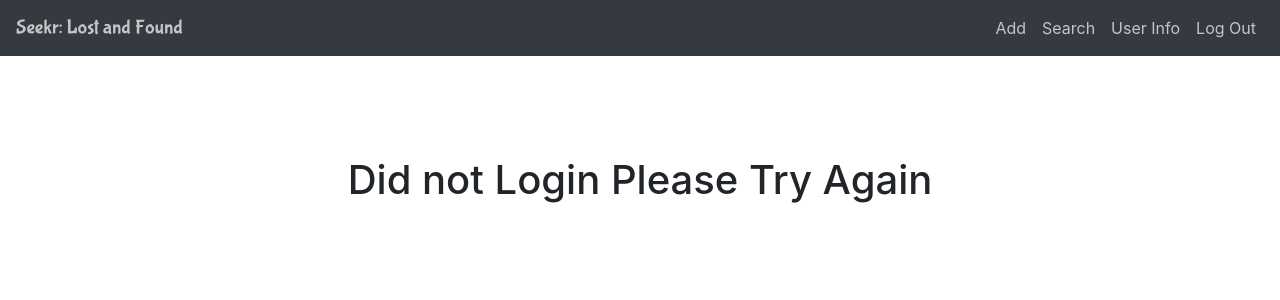
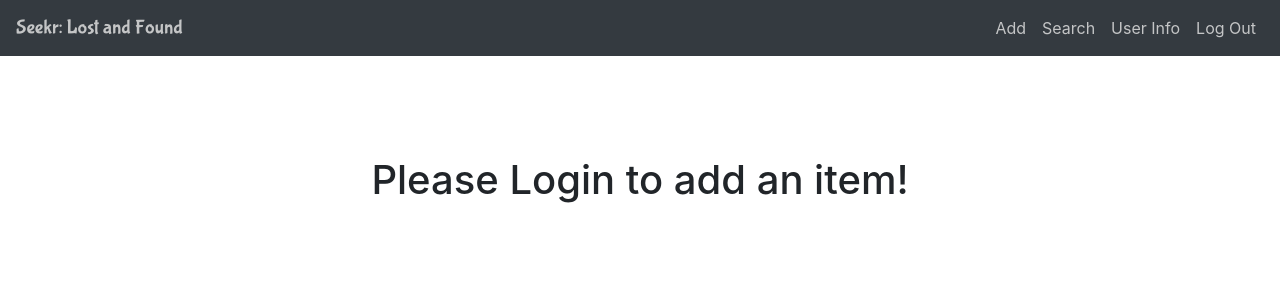
Before and after one commit to eugene-mindset/Seekr, a React (Create React App) app in the folder seekr/: page /unauthorized in a window 1280 px wide. Shown: the top 300 px of the page. Built offline with nearby package versions, Linux system fonts and the light colour scheme; the HTML template or start-up script is replaced by a standard one; what google-maps-react would draw is missing.

Commit message:
fixed routing on frontend depending on logged in or out

```diff
--- a/seekr/src/components/Users/Facebook.js
+++ b/seekr/src/components/Users/Facebook.js
@@ -44,11 +44,10 @@ const Facebook = () => {
         headers: { "Content-Type": "multipart/form-data" },
       });
 
-      return <Redirect to="/userinfo" />;
+      return <Redirect to="/" />;
   };
   let faceContent;
 
-  console.log(userID);
   if (userID == "null" || userID == "undefined") {
     faceContent = (
       <FacebookLogin
@@ -59,8 +58,13 @@ const Facebook = () => {
         callback={responseFacebook}
       />
     );
+    return <div>{faceContent}</div>;
   }
-  return <div>{faceContent}</div>;
+  else {
+    return (
+      <Redirect to="/" />
+    )
+  }
 };
 
 export default Facebook;
--- a/seekr/src/components/pages/Errorpage.jsx
+++ b/seekr/src/components/pages/Errorpage.jsx
@@ -1,11 +1,11 @@
-import React, { Component } from 'react'
+import React, { Component } from "react";
 
 const Errorpage = () => {
-    return (
-            <div style={{marginTop: "100px"}}>
-                <h1>Did not Login Please Try Again</h1>
-            </div>
-    )
-}
+  return (
+    <div style={{ marginTop: "100px" }}>
+      <h1>Please Login to add an item!</h1>
+    </div>
+  );
+};
 
 export default Errorpage;
--- a/seekr/src/components/pages/Logout.jsx
+++ b/seekr/src/components/pages/Logout.jsx
@@ -19,7 +19,8 @@ const Logout = () => {
 		setEmail(null);
 		setUserID(null);
 		setProfilePic(null);
-		return <Redirect to="/" />
+		window.location.reload(false);
+
 	}
 
 	if (userID != 'null' && userID != 'undefined') {
@@ -31,7 +32,6 @@ const Logout = () => {
 			</div>
 		);
 	} else {
-		// temporarily just redirect back to the search page
 		return (
 			<Redirect to="/" />
 		);
```
